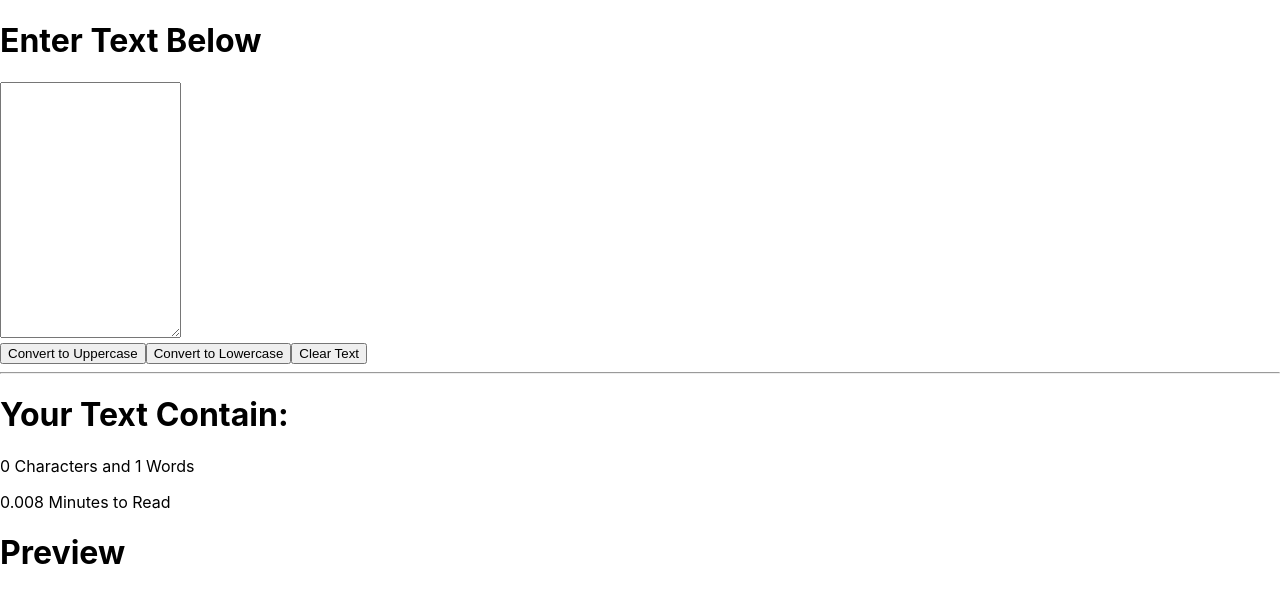
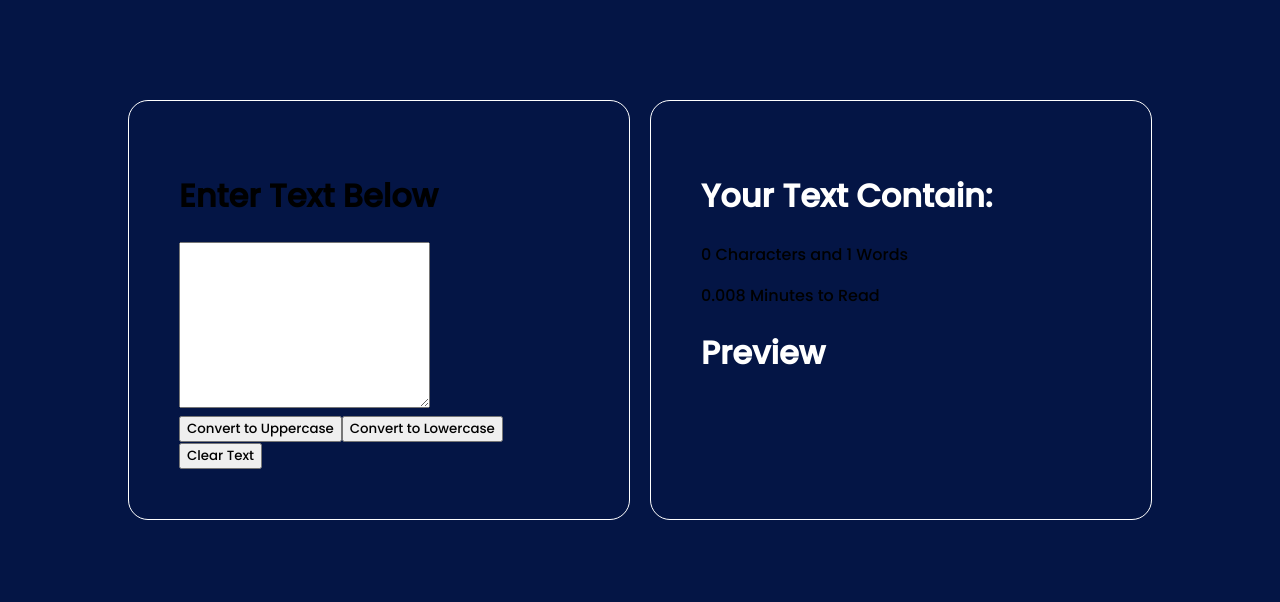
Before and after one commit to bilalshahzadd/textApp, a React (Create React App) app: page / in a window 1280 px wide. Shown: the top 602 px of the page. Built offline with nearby package versions, Linux system fonts and the light colour scheme.

Commit message:
clear text update

```diff
--- a/src/App.css
+++ b/src/App.css
@@ -1,38 +1,29 @@
-.App {
-  text-align: center;
+@import url('https://fonts.googleapis.com/css2?family=Poppins:wght@500&display=swap');
+
+* {
+  font-family: 'Poppins', sans-serif !important;
 }
 
-.App-logo {
-  height: 40vmin;
-  pointer-events: none;
+body {
+  background-color: #041545;
 }
 
-@media (prefers-reduced-motion: no-preference) {
-  .App-logo {
-    animation: App-logo-spin infinite 20s linear;
-  }
+.heading {
+  color: #fff;
 }
 
-.App-header {
-  background-color: #282c34;
-  min-height: 100vh;
+.section {
   display: flex;
-  flex-direction: column;
-  align-items: center;
-  justify-content: center;
-  font-size: calc(10px + 2vmin);
-  color: white;
+  gap: 20px;
+  margin: auto;
+  width: 80%;
+  padding-top: 100px;
+  padding-bottom: 100px;
 }
 
-.App-link {
-  color: #61dafb;
+.container {
+  width: 50%;
+  border: 1px solid #fff;
+  border-radius: 20px;
+  padding: 50px;
 }
-
-@keyframes App-logo-spin {
-  from {
-    transform: rotate(0deg);
-  }
-  to {
-    transform: rotate(360deg);
-  }
-}
--- a/src/App.js
+++ b/src/App.js
@@ -1,3 +1,4 @@
+import "./App.css"
 import TextForm from "./components/TextForm";
 
 function App() {
--- a/src/components/TextForm.jsx
+++ b/src/components/TextForm.jsx
@@ -5,10 +5,6 @@ import { useState } from 'react';
 export default function TextForm(props) {
 
     const [text, setText] = useState("");
-
-    const myStyle = {
-        "height": "250px"
-    }
 
     const handleUpperCase = () => {
         setText(text.toUpperCase());
@@ -28,25 +24,24 @@ export default function TextForm(props) {
 
     return (
         <>
-            <div className="flexContainer">
-                <div className="container my-4">
-                    <h1 className="display-6">Enter Text Below</h1>
-                    <div className="mb-3">
-                        <div className="form-floating">
-                            <textarea className="form-control" value={text} id="myText" onChange={handleOnChange} style={myStyle}></textarea>
+            <div className='section'>
+                <div className='container'>
+                    <h1>Enter Text Below</h1>
+                    <div>
+                        <div>
+                            <textarea value={text} onChange={handleOnChange} rows={8}></textarea>
                         </div>
                         <button className="btn btn-primary my-2" onClick={handleUpperCase}>Convert to Uppercase</button>
                         <button className="btn btn-primary my-2 mx-2" onClick={handleLowerCase}>Convert to Lowercase</button>
                         <button className="btn btn-primary my-2" onClick={handleClear}>Clear Text</button>
                     </div>
                 </div>
-                <hr />
-                <div className="container my-4">
-                    <h1 className="display-6">Your Text Contain:</h1>
-                    <p className="lead">{text.length} Characters and {text.split(' ').length} Words</p>
-                    <p className="lead">{0.008 * text.split(' ').length} Minutes to Read</p>
-                    <h1 className="display-6">Preview</h1>
-                    <p>{text}</p>
+                <div className="container">
+                    <h1 className="heading">Your Text Contain:</h1>
+                    <p className="details">{text.length} Characters and {text.split(' ').length} Words</p>
+                    <p className="details">{0.008 * text.split(' ').length} Minutes to Read</p>
+                    <h1 className="heading">Preview</h1>
+                <p>{text}</p>
                 </div>
             </div>
         </>
```
